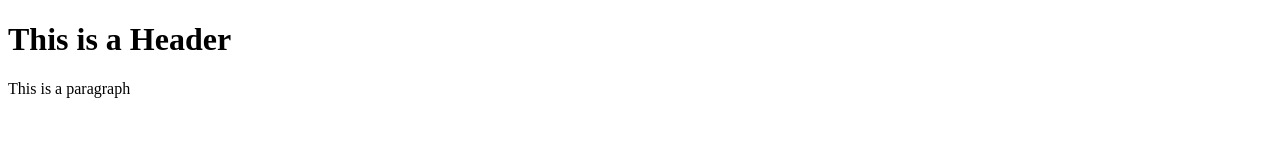
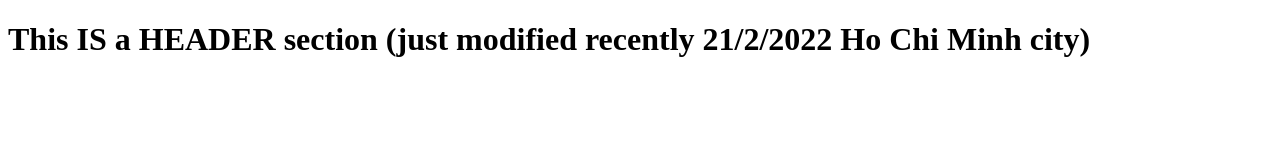
Before and after one commit to khangly21/git-test, a website: page index.html in a window 1280 px wide. Drawn offline with Linux system fonts and the light colour scheme.

Commit message:
First commit all files

```diff
--- a/index.html
+++ b/index.html
@@ -7,7 +7,7 @@
     <title>Document</title> <!--must-be presented-->
 </head>
 <body>
-    <h1>This is a Header</h1>
-    <p>This is a paragraph</p>
+    <h1>This IS a HEADER section (just modified recently 21/2/2022 Ho Chi Minh city)</h1>
+    <!--cách sử dụng: mở thư mục git-test trong CMD rồi nhập "npm start" thì lúc này tất cả thay đổi code trong index.html sẽ được thể hiện trong trình duyệt 1 cách tự động-->
 </body>
 </html>
```
Also changed, not shown: package.json (added, +16 -0 lines), templates/test.html (+1 -0 lines), 2 other files.
